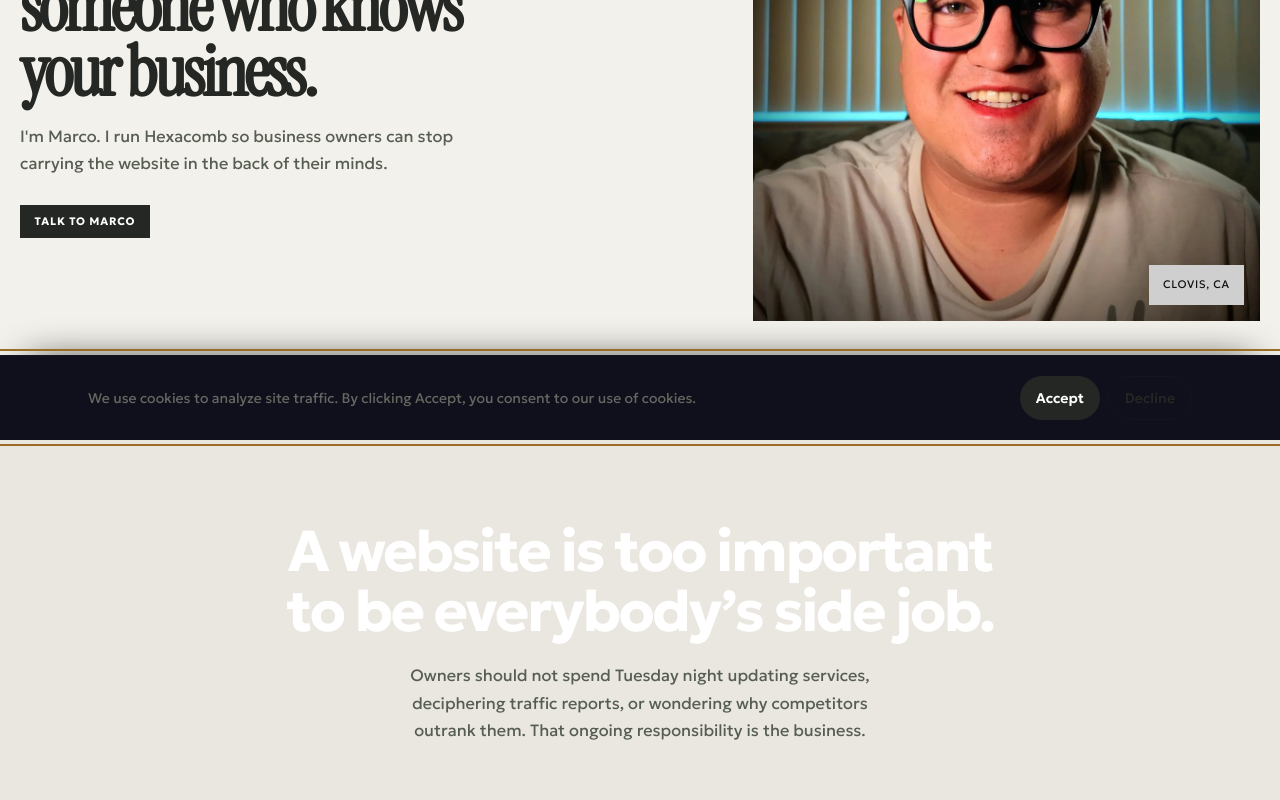
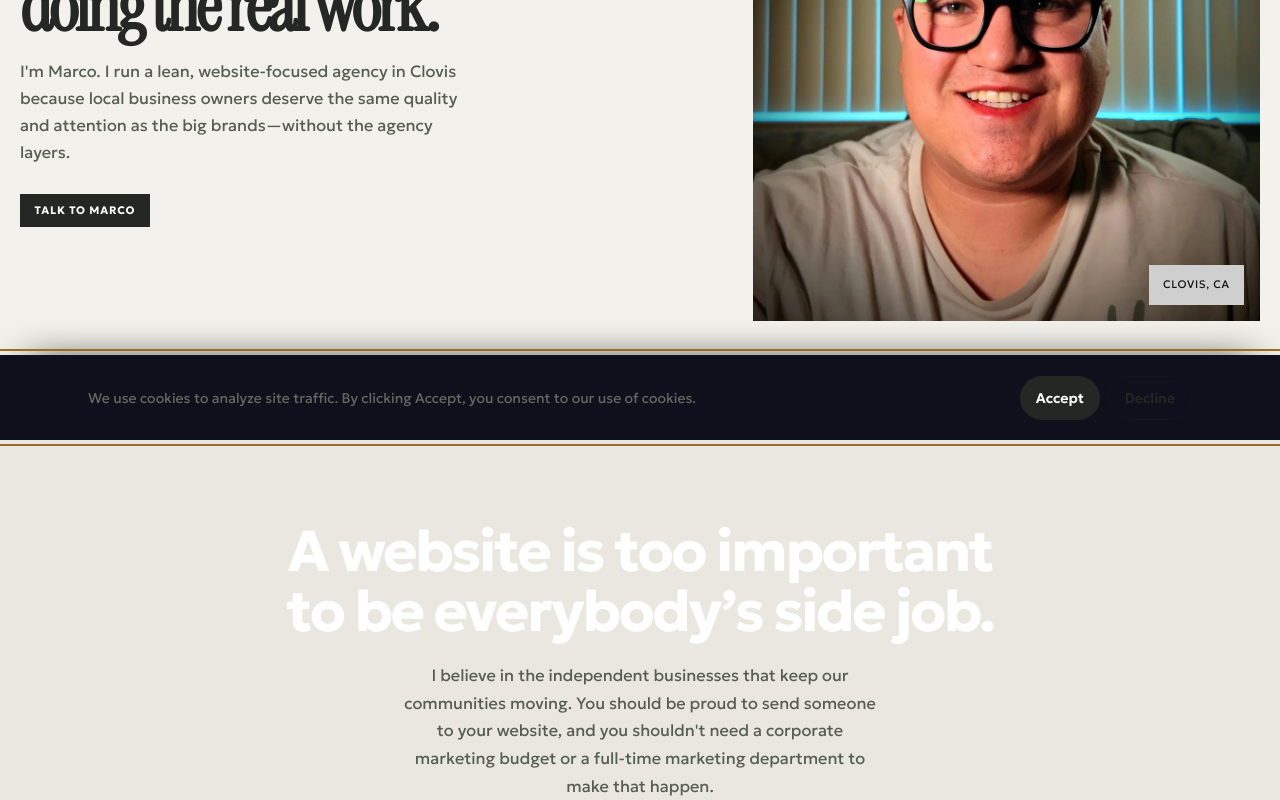
Before and after one commit to mxrcochxvez/hexacombllc, a Next.js app: page /about in a window 1280 px wide. Shown: the part 360-1160 px from the top of the page. Built offline with nearby package versions, Linux system fonts and the light colour scheme; no server answers.

Commit message:
Improve small-business conversion messaging in src/app/(site)/about/page.tsx

```diff
--- a/src/app/(site)/about/page.tsx
+++ b/src/app/(site)/about/page.tsx
@@ -23,8 +23,8 @@ export default function AboutPage() {
     <main id="main-content" className="hobro-page">
       <AgencyPageHero
         kicker="About"
-        title="Your website should be owned by someone who knows your business."
-        lead="I'm Marco. I run Hexacomb so business owners can stop carrying the website in the back of their minds."
+        title="Premium websites for the businesses doing the real work."
+        lead="I'm Marco. I run a lean, website-focused agency in Clovis because local business owners deserve the same quality and attention as the big brands—without the agency layers."
         actions={
           <Link href="#contact" className="hobro-deck-btn hobro-deck-btn-solid">
             Talk to Marco
@@ -48,9 +48,10 @@ export default function AboutPage() {
         <div className="hobro-shell">
           <h2>A website is too important to be everybody&rsquo;s side job.</h2>
           <p>
-            Owners should not spend Tuesday night updating services, deciphering
-            traffic reports, or wondering why competitors outrank them. That
-            ongoing responsibility is the business.
+            I believe in the independent businesses that keep our communities
+            moving. You should be proud to send someone to your website, and
+            you shouldn't need a corporate marketing budget or a full-time
+            marketing department to make that happen.
           </p>
         </div>
       </section>
```
